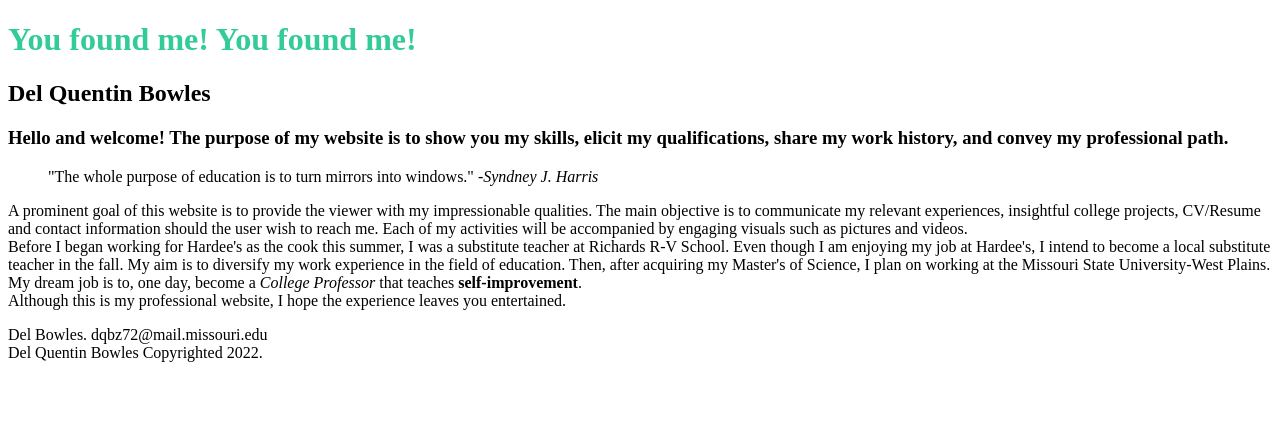
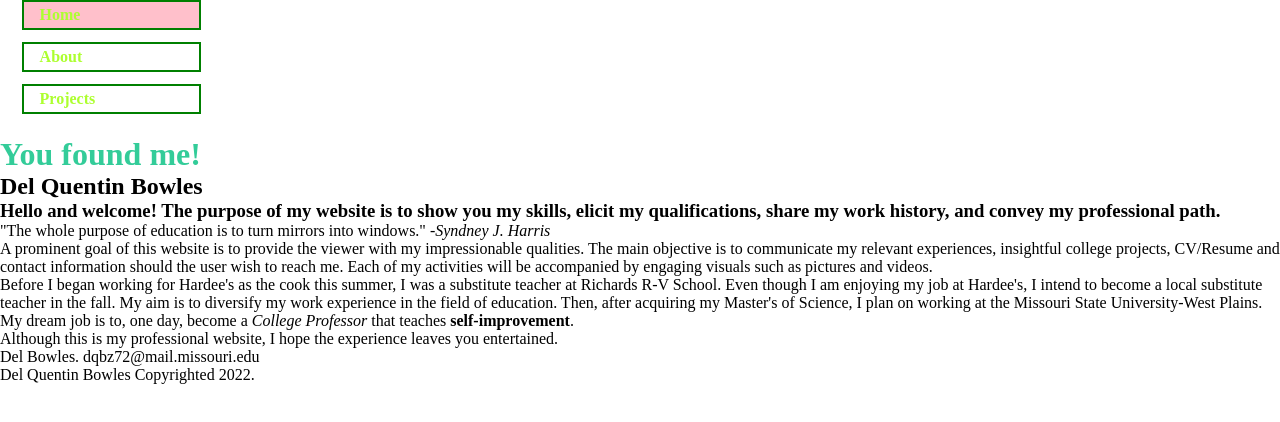
Before and after one commit to TheBig15/TheBig15.github.io, a plain HTML site: page islt_4355/index.html in a window 1280 px wide. Drawn offline with Linux system fonts and the light colour scheme.

Commit message:
Add files via upload

```diff
--- /dev/null
+++ b/islt_4355/[nav].css
@@ -0,0 +1,14 @@
+* { margin: 0;
+    padding: 0;}
+#trio ul {list-style-type: none;
+        margin-left: 1.35em;
+        margin-bottom: 1.40em;}
+#trio ul li {width: 175px;
+            margin-bottom: .75em;
+            border: 2.25px solid #008000;}
+#trio ul li a {display: block;
+               padding: .25em 0 .25em 1em;
+               text-decoration: none;
+               font-weight: bolder;
+               color: #adff2f;}
+#trio ul li a.wearehere { background-color: #ffc0cb;}
--- a/islt_4355/index.html
+++ b/islt_4355/index.html
@@ -24,11 +24,18 @@
             ******************************************************************************
             -->
 <link rel="stylesheet" href="style.css">
+<link rel="stylesheet" href="[nav].css">
 </head>
 <body>
-    <nav><!-- Clickable Home link (left) Expandable Navigation list (right)--></nav>
+    <nav id="trio">
+        <ul>
+        <li><a href="index.html" class="wearehere">Home</a></li>
+        <li><a href="about.html">About</a></li>
+        <li><a href="#projects.html">Projects</a></li>
+        </ul>
+    </nav>
 <header>
-<h1 class="drawer"> You found me! You found me! </h1> </header>
+<h1 class="drawer"> You found me! </h1> </header>
 <h2> Del Quentin Bowles </h2>
 <h3> Hello and welcome! The purpose of my website is to show you my skills, elicit my
     qualifications, share my work history, and convey my professional path.</h3>
```
